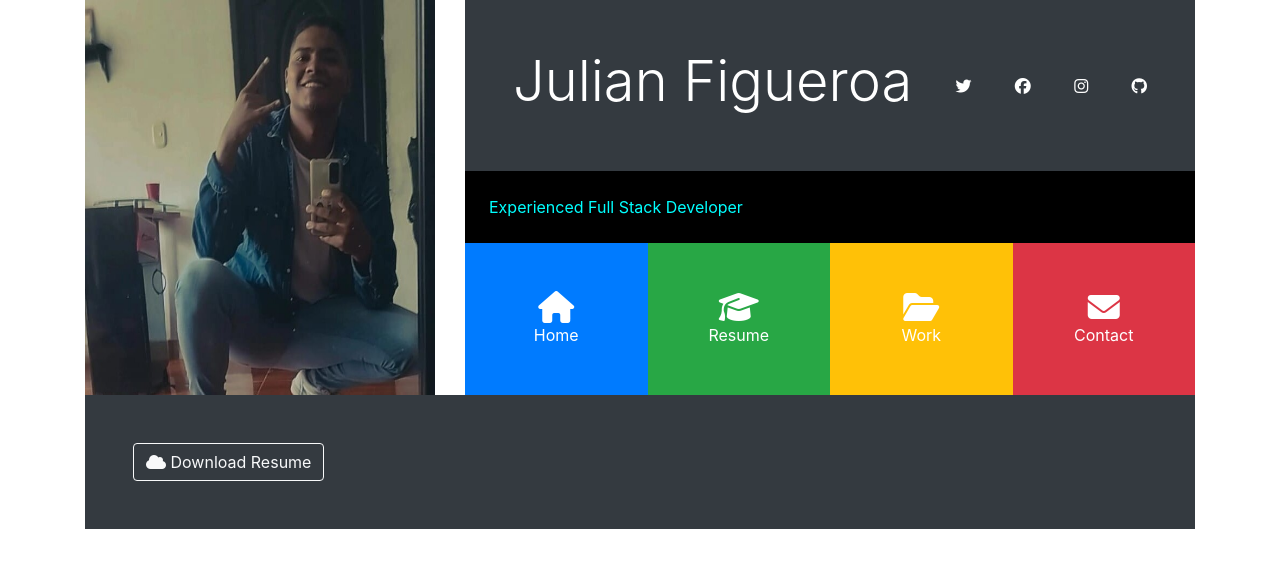
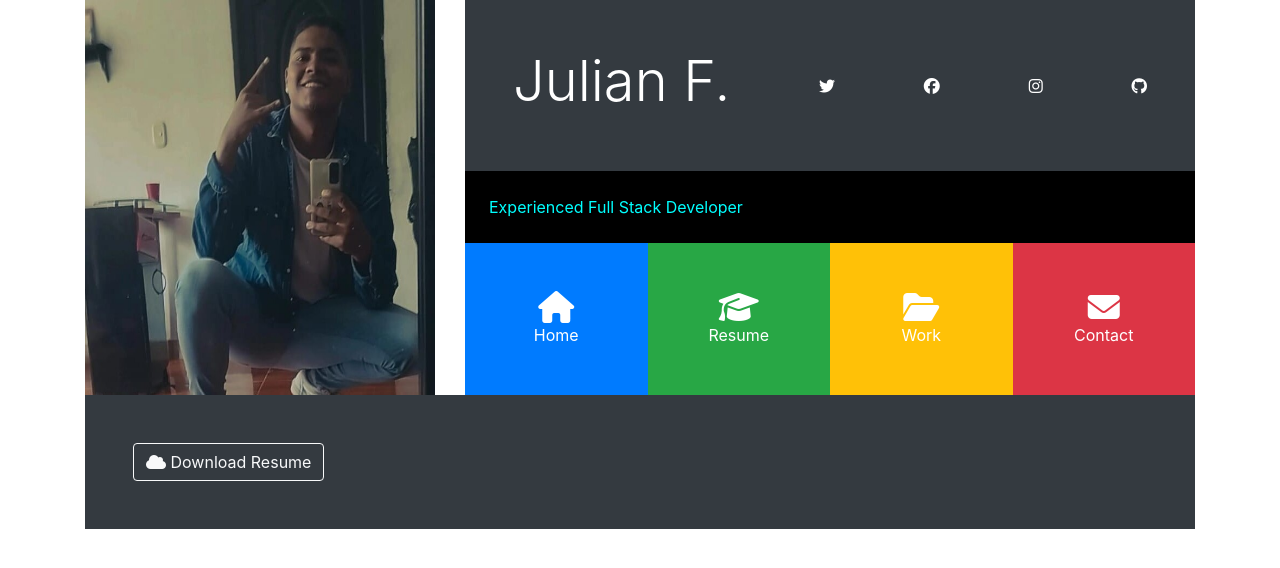
Before and after one commit to Julkg/julkg.github.io, a plain HTML site: page index.html in a window 1280 px wide. Drawn offline with nearby package versions, Linux system fonts and the light colour scheme; some packages are replaced by stand-ins of ours; a script that the page names is missing.

Commit message:
Arreglo de nombre

```diff
--- a/index.html
+++ b/index.html
@@ -30,7 +30,7 @@
           <div class="d-flex flex-column">
             <div class="p-5 bg-dark text-white">
               <div class="d-flex flex-row justify-content-between align-items-center">
-                <h1 class="display-4">Julian Figueroa</h1>
+                <h1 class="display-4">Julian F.</h1>
                 <div class="d-none d-md-block">
                   <a href="x.com" class="text-white">
                     <i class="fa-brands fa-twitter"></i>
```
